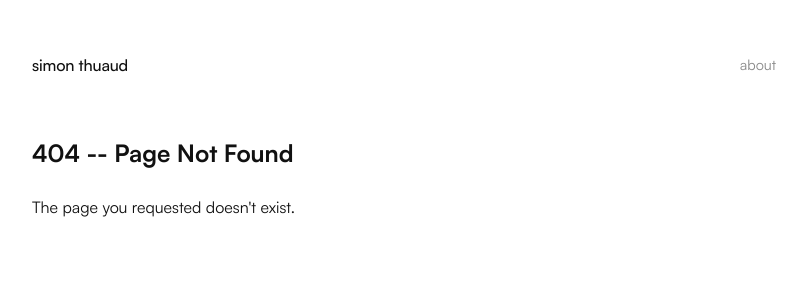
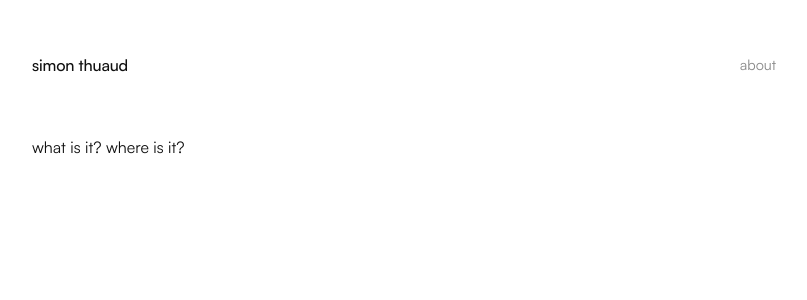
Before and after one commit to SIMOUNIX/website, a React (Vite) app: page /notes in a window 1280 px wide. Before the commit this address had no page. Shown: the top 300 px of the page, without its empty margins (236-1043 px from the left). Built offline with nearby package versions, Linux system fonts and the light colour scheme.

Commit message:
feat: better not found, fun one

```diff
--- a/src/App.tsx
+++ b/src/App.tsx
@@ -5,7 +5,6 @@ import About from "./pages/About";
 import BlogPost from "./pages/BlogPost";
 import NotFound from "./pages/NotFound";
 
-// ponytail: static imports (no lazy) so prerender emits real content for crawlers
 export default function App() {
   return (
     <Routes>
--- a/src/pages/NotFound.tsx
+++ b/src/pages/NotFound.tsx
@@ -8,8 +8,7 @@ export default function NotFound() {
 
   return (
     <section>
-      <h1 className="hero-title">404 -- Page Not Found</h1>
-      <p className="hero-intro">The page you requested doesn't exist.</p>
+      <p className="hero-intro">what is it? where is it?</p>
     </section>
   );
 }
```
